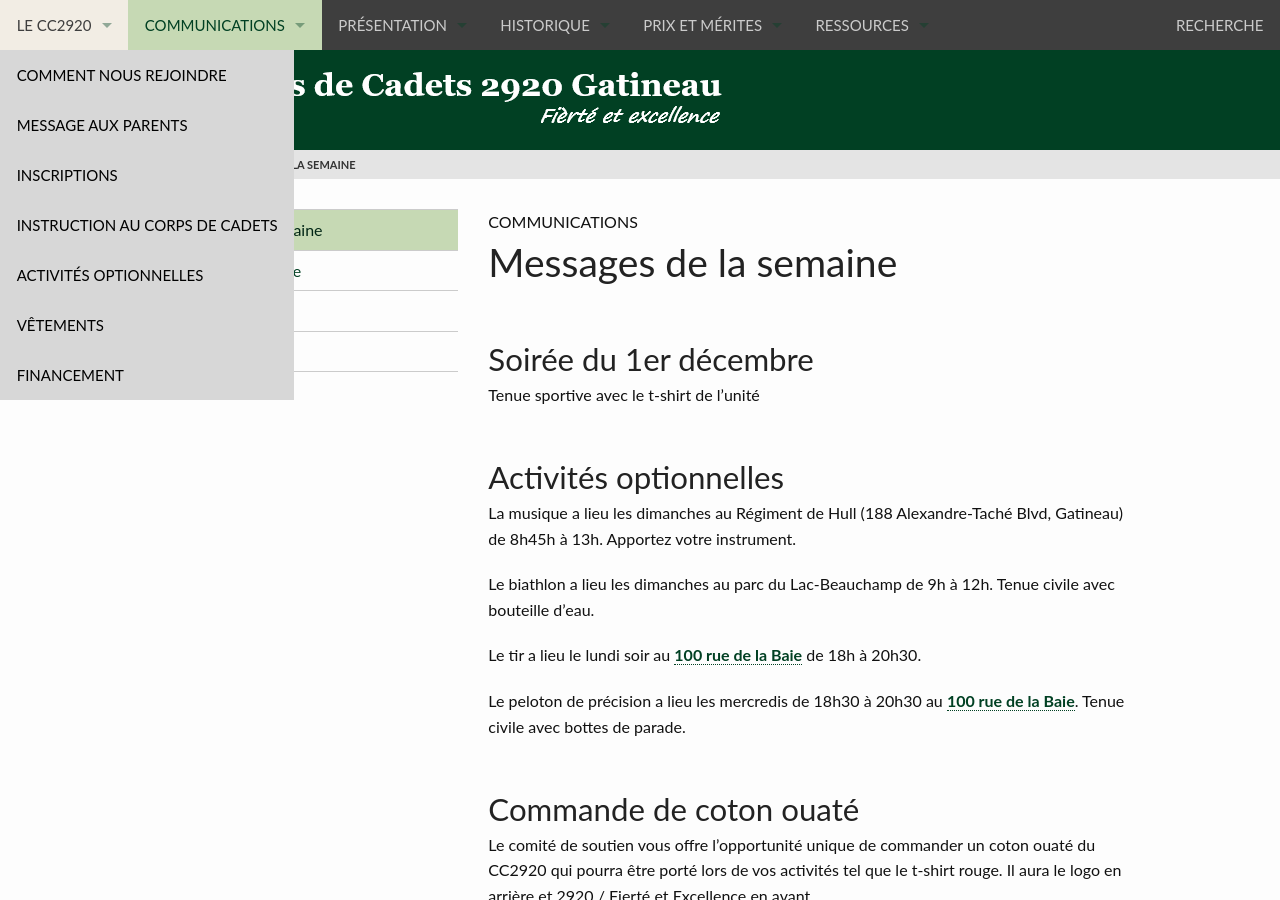
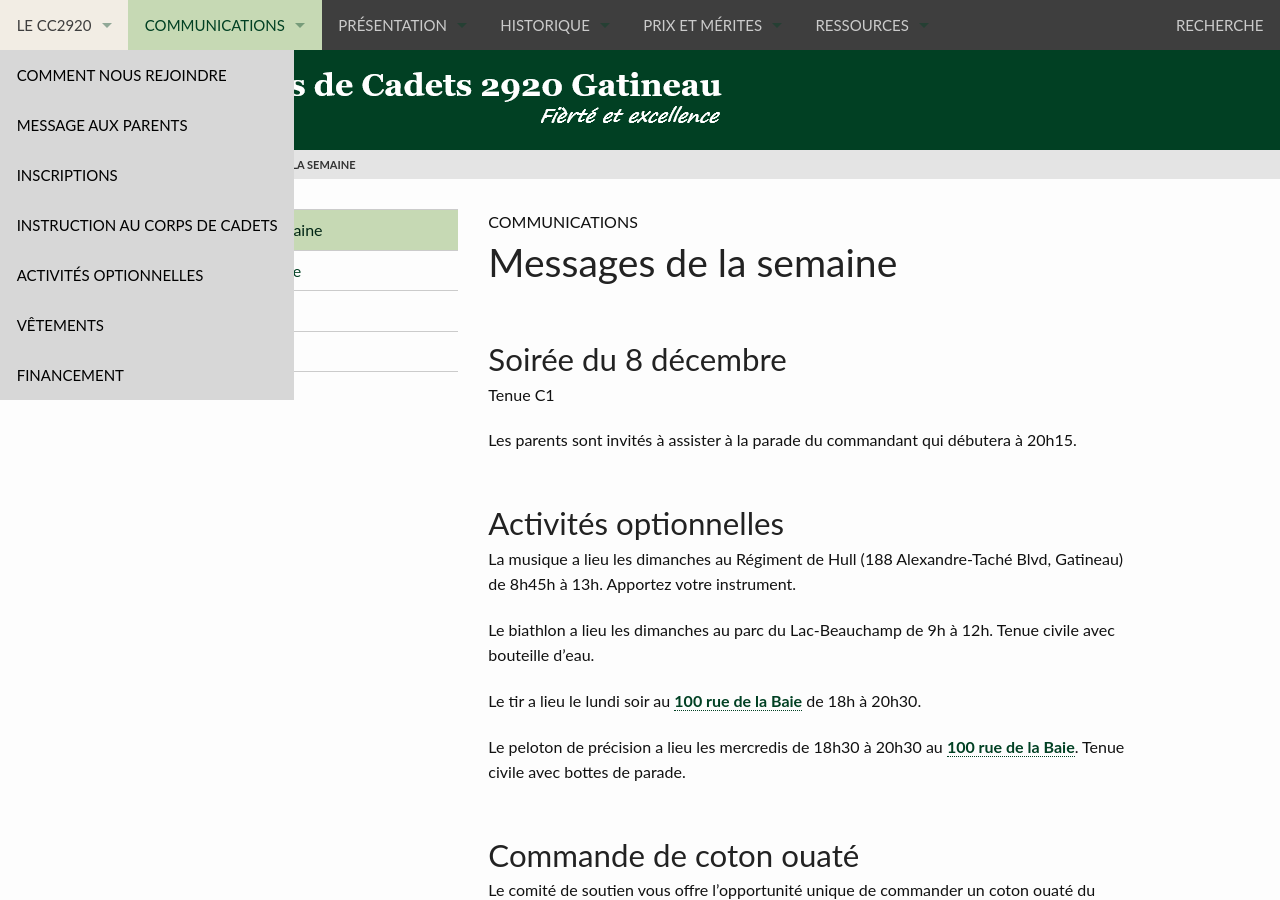
Before and after one commit to CC2920/web, a Jekyll site: the page built from _communications/messages.md, in a window 1280 px wide and 900 px high. Built offline with Jekyll 4.4.1, drawn with Linux system fonts in a browser that asks for light colours; some of the changed text lies outside the part shown.

Commit message:
Update messages.md

```diff
--- a/_communications/messages.md
+++ b/_communications/messages.md
@@ -5,12 +5,14 @@ layout: "messages"
 activities:
 
     - date: 16 décembre
-      title: activité de Noël en soirée
+      title: activité de Noël
 
 ---
-## Soirée du 1er décembre
+## Soirée du 8 décembre
 
-Tenue sportive avec le t-shirt de l'unité
+Tenue C1
+
+Les parents sont invités à assister à la parade du commandant qui débutera à 20h15.
 
 ## Activités optionnelles
 
```
Also changed, not shown: other parts of _communications/messages.md (+4 -0 lines).
